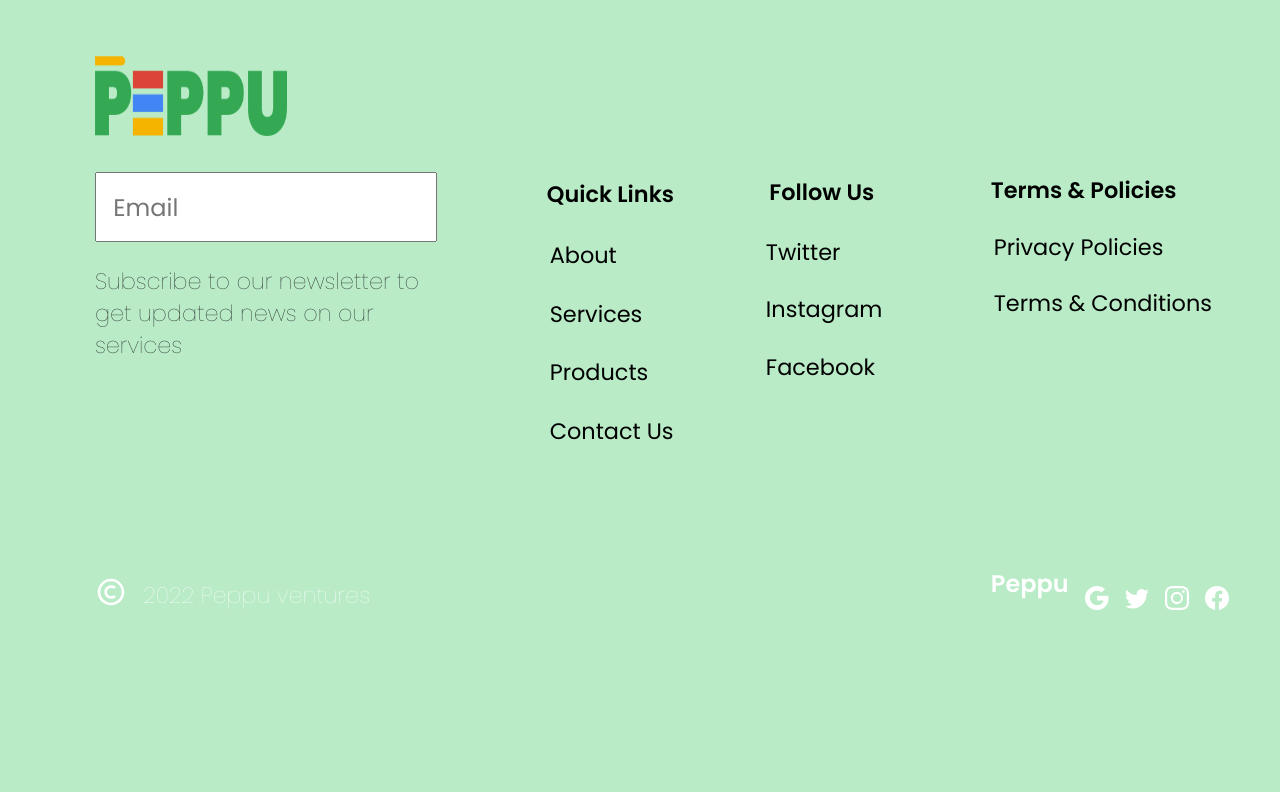
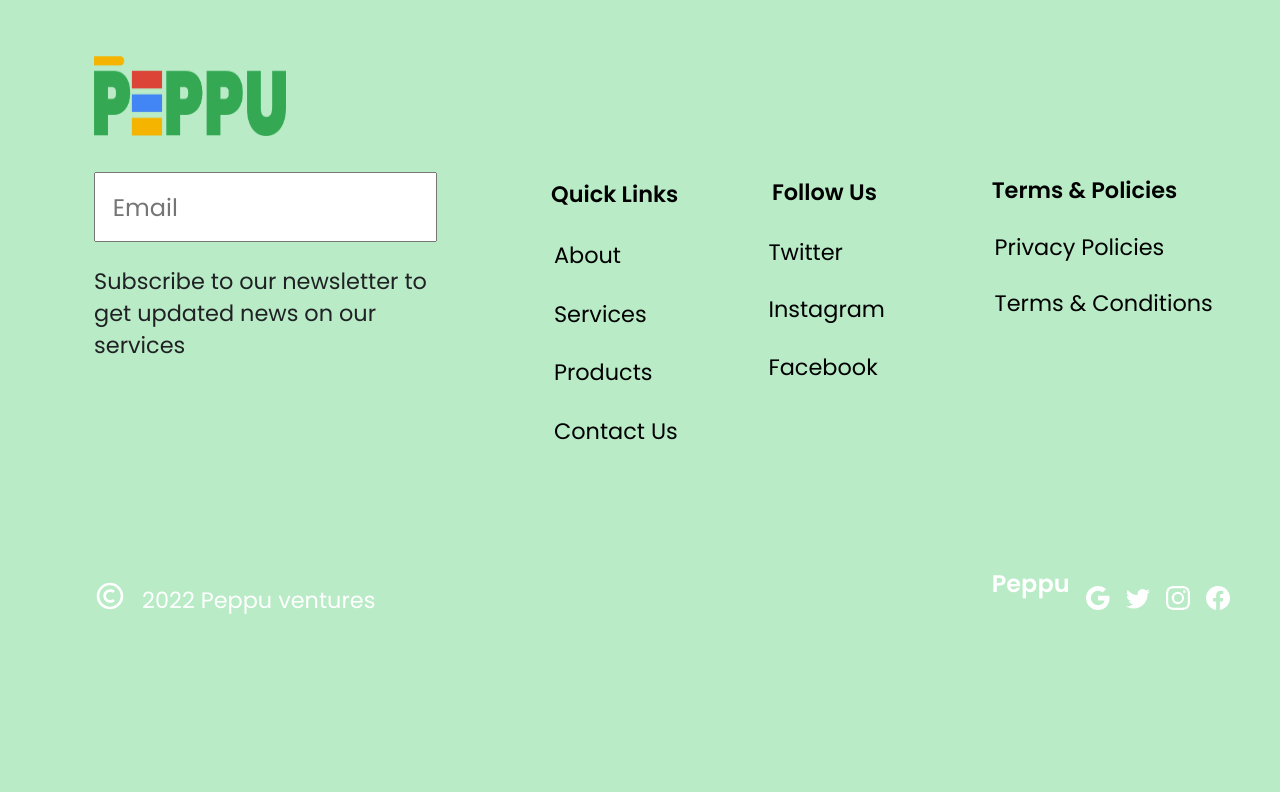
Before and after one commit to Peppu-Group/Peppu-books-frontend, a React (Vite) app: page / in a window 1280 px wide. Shown: the part 4907-5707 px from the top of the page. Built offline with nearby package versions, Linux system fonts and the light colour scheme.

Commit message:
corrections due to review

```diff
--- a/src/App.css
+++ b/src/App.css
@@ -449,7 +449,7 @@ a{
 }
 .subscribe-body p{
     font-size: 1.4rem;
-    font-weight: 100;
+    font-weight: 400;
 }
 .subscribe-body{
     padding-right: 5%;
```
